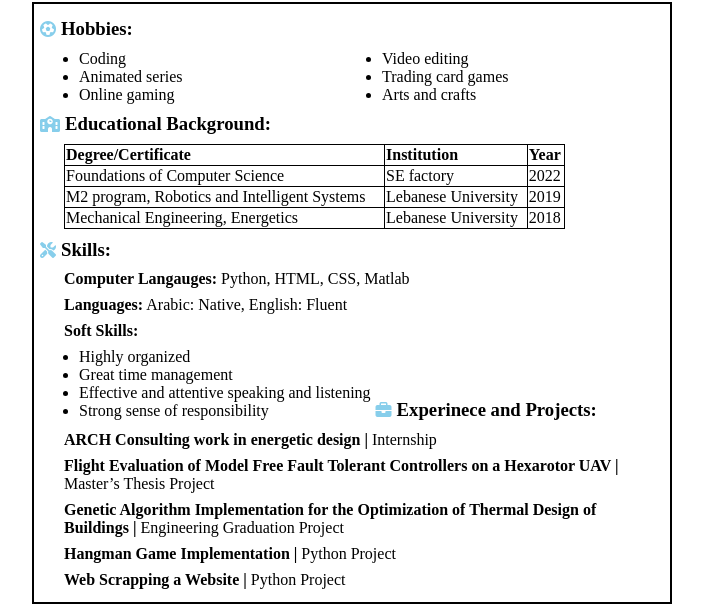
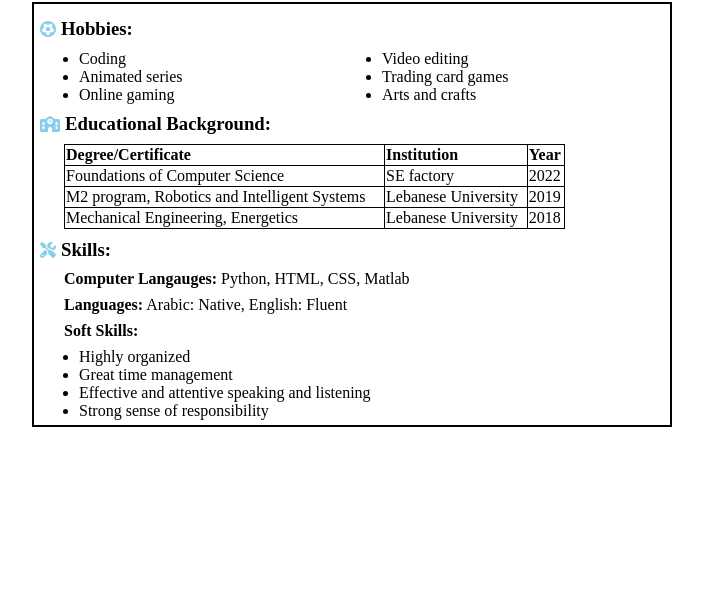
Before and after one commit to mohammad-kassem/Portfolio, a plain HTML site: page index.html in a window 1280 px wide. Shown: the part 243-847 px from the top of the page, without its empty margins (288-991 px from the left). After the commit the page ends 800 px from the top, so only its background shows below. Drawn offline with Linux system fonts and the light colour scheme.

Commit message:
Revert to previous version

```diff
--- a/index.html
+++ b/index.html
@@ -107,13 +107,5 @@
                             <li> Strong sense of responsibility </li>
                         </ul>
 
-                <i class="fa-solid fa-briefcase"></i> <h3> Experinece and Projects: </h3>
-                    <p class="content"><b> ARCH Consulting work in energetic design | </b> Internship </p>
-                    <p class="content"><b> Flight Evaluation of Model Free Fault Tolerant Controllers on a Hexarotor UAV | </b> Master’s Thesis Project </p>
-                    <p class="content"><b> Genetic Algorithm Implementation for the Optimization of Thermal Design of Buildings | </b> Engineering Graduation Project</p>
-                    <p class="content"><b> Hangman Game Implementation | </b> Python Project </p>
-                    <p class="content"><b> Web Scrapping a Website | </b> Python Project </p>
-
-        </section>
     </body>
 </html>
```
